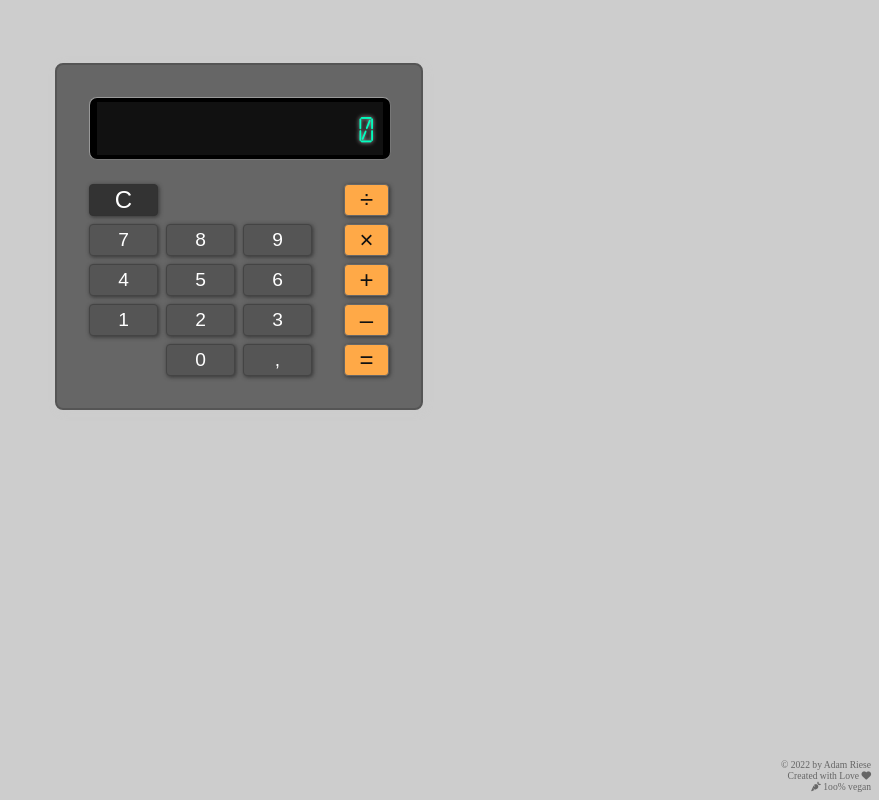
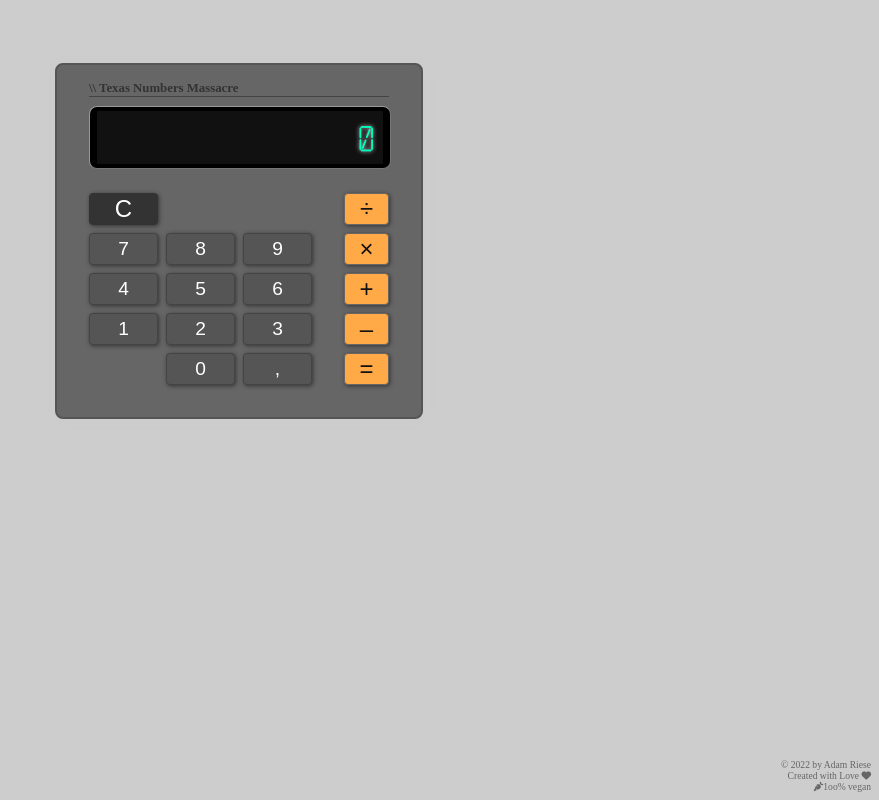
Before and after one commit to G-ManGuido/taschenrechner, a plain HTML site: page index.html in a window 1280 px wide. Shown: the whole page, without its empty margins (401-1280 px from the left). Drawn offline with Linux system fonts and the light colour scheme.

Commit message:
2nd  push

```diff
--- a/assets/SASS/main.scss
+++ b/assets/SASS/main.scss
@@ -5,6 +5,12 @@
 
 body{
     background: #cdcdcd;
+}
+h1{
+    font-size: 0.8rem;
+    margin-top: -1rem;
+    color: #333;
+    border-bottom: 1px solid #444;
 }
 .calculator {
     width: 300px;
--- a/index.html
+++ b/index.html
@@ -12,6 +12,8 @@
 <body>
 
     <div class="calculator">
+        <h1> \\ Texas
+            Numbers Massacre</h1>
         <div class="calculatorBody">
             <div id="resultContainer">
                 <div id="result">0</div>
@@ -50,10 +52,8 @@
         <p>&copy; 2022 by Adam Riese</p>
         <p>Created with Love <a href="https://www.youtube.com/watch?v=Bbiqy2TOwBw" target="_blank"><i
                     class="fa-solid fa-heart"></i></a></p>
-        </p>
-        <p><i class="fa-solid fa-carrot"></i> 1oo% vegan</p>
+        <p><i class="fa-solid fa-carrot"></i></i>1oo% vegan</p>
     </footer>
-
 
     <script src="https://kit.fontawesome.com/8c93758a75.js" crossorigin="anonymous"></script>
 
```
Also changed, not shown: assets/SASS/main.css, 1 other file.
